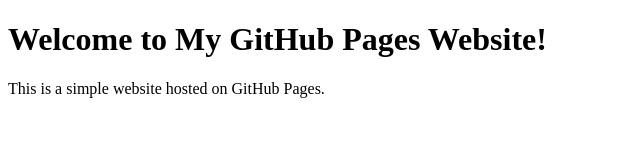
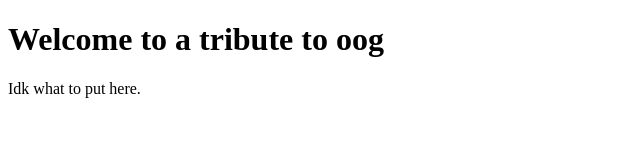
Before and after one commit to itsdarkflare/itsdarkflare.github.io, a plain HTML site: page index.html in a window 1280 px wide. Shown: the whole page, without its empty margins (0-640 px from the left). Drawn offline with Linux system fonts and the light colour scheme.

Commit message:
Update index.html

```diff
--- a/index.html
+++ b/index.html
@@ -3,10 +3,10 @@
 <head>
     <meta charset="UTF-8">
     <meta name="viewport" content="width=device-width, initial-scale=1.0">
-    <title>DarkFlarePlays8's Portfolio</title>
+    <title>OOGSITE</title>
 </head>
 <body>
-    <h1>Welcome to My GitHub Pages Website!</h1>
-    <p>This is a simple website hosted on GitHub Pages.</p>
+    <h1>Welcome to a tribute to oog</h1>
+    <p>Idk what to put here.</p>
 </body>
 </html>
```
